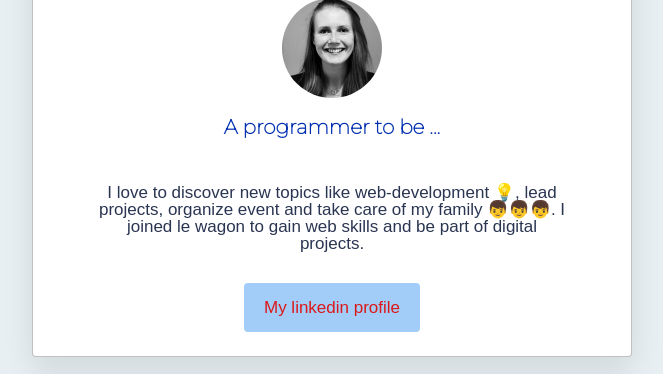
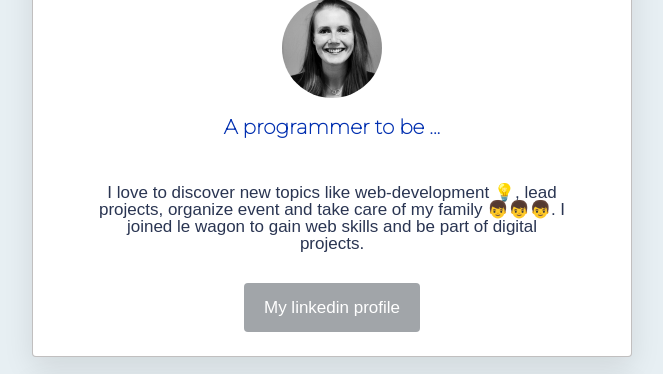
Before and after one commit to AnneAriel/profile, a plain HTML site: page index.html in a window 1280 px wide. In both pictures the pointer is over the link "My linkedin profile". Shown: the part 138-512 px from the top of the page, without its empty margins (308-971 px from the left). Drawn offline with nearby package versions, Linux system fonts and the light colour scheme; a script that the page names is missing; a web font is replaced by a local one.

Commit message:
button_grey

```diff
--- a/style.css
+++ b/style.css
@@ -38,6 +38,12 @@ body {
   padding: 15px 20px;
   border-radius: 4px;
 }
+.button_grey:hover{
+  background-color: #a1a5a9;
+  color: white;
+  padding: 15px 20px;
+  border-radius: 4px;
+}
 .container {
   width: 600px;   /* This sets the width */
   margin: 0 auto; /* This automatically sets left/right margins */
@@ -55,13 +61,12 @@ h1{
   font-family: 'Arimo', sans-serif;
   font-size: 32px;
   color: #012fb0;
+}
 
-}
 h2{
   font-family: 'Montserrat', sans-serif;
   font-size: 20px;
   color: #012fb0;
-
 }
 h3{
   font-family: 'Montserrat', sans-serif;
```
Also changed, not shown: 1 other file.
